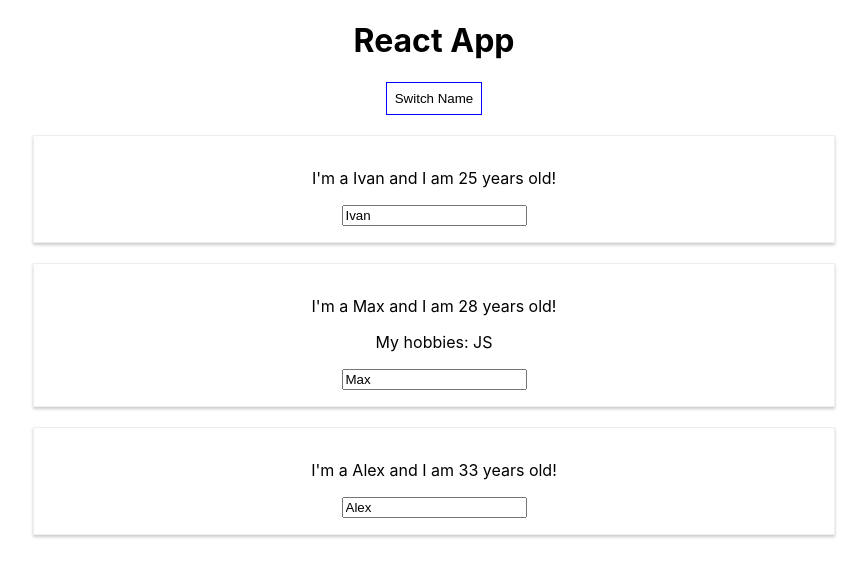
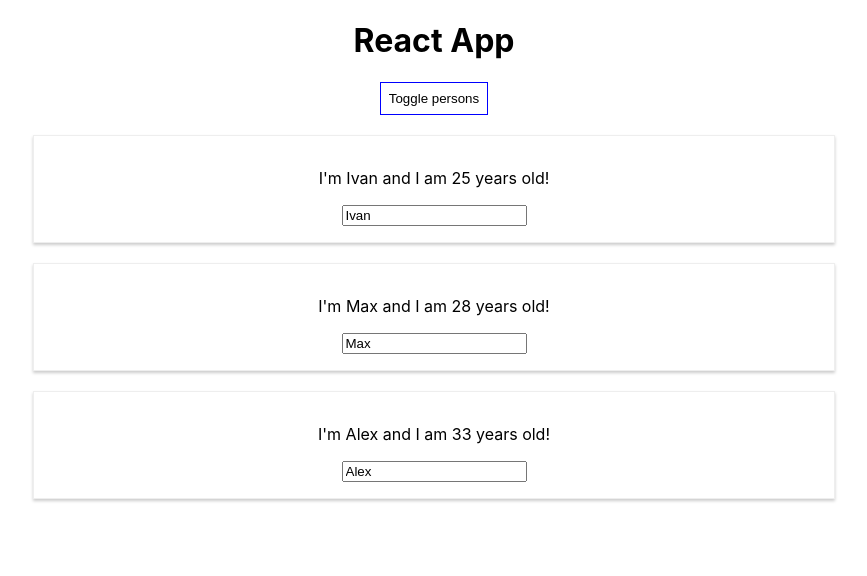
Before and after one commit to IvanKubrick/react-test-1, a React (Create React App) app: page / in a window 1280 px wide. Shown: the top 576 px of the page, without its empty margins (206-1073 px from the left). Built offline with nearby package versions, Linux system fonts and the light colour scheme.

Commit message:
Implement list of persons with updated methods

```diff
--- a/src/App.js
+++ b/src/App.js
@@ -6,29 +6,35 @@
 class App extends Component {
   state = {
     persons: [
-      { name: "Ivan", age: "25" },
-      { name: "Max", age: "28" },
-      { name: "Alex", age: "33" }
-    ]
+      { id: "0", name: "Ivan", age: "25" },
+      { id: "1", name: "Max", age: "28" },
+      { id: "2", name: "Alex", age: "33" }
+    ],
+    showPersons: true
   };
 
-  switchNameHandler = newName => {
-    this.setState({
-      persons: [
-        { name: newName, age: "26" },
-        { name: "MAX", age: "29" },
-        { name: "ALEX", age: "34" }
-      ]
-    });
+  togglePersonsHandler = () => {
+    this.setState({ showPersons: !this.state.showPersons });
   };
 
-  nameChangedHandler = event => {
+  deletePersonHandler = index => {
+    const persons = [...this.state.persons];
+
+    persons.splice(index, 1);
+    this.setState({ persons: persons });
+  };
+
+  nameChangedHandler = (event, id) => {
+    const personIndex = this.state.persons.findIndex(el => el.id === id);
+    const person = { ...this.state.persons[personIndex] };
+
+    person.name = event.target.value;
+
+    const persons = [...this.state.persons];
+    persons[personIndex] = person;
+
     this.setState({
-      persons: [
-        { name: "Ivan", age: "26" },
-        { name: event.target.value, age: "29" },
-        { name: "ALEX", age: "34" }
-      ]
+      persons: persons
     });
   };
 
@@ -40,33 +46,33 @@
       cursor: "pointer"
     };
 
+    let persons = null;
+
+    if (this.state.showPersons) {
+      persons = (
+        <div>
+          {this.state.persons.map((person, index) => {
+            return (
+              <Person
+                name={person.name}
+                age={person.age}
+                key={person.id}
+                click={() => this.deletePersonHandler(index)}
+                changed={event => this.nameChangedHandler(event, person.id)}
+              />
+            );
+          })}
+        </div>
+      );
+    }
+
     return (
       <div className="App">
         <h1>React App</h1>
-        <button
-          onClick={this.switchNameHandler.bind(this, "Andrew")}
-          style={style}
-        >
-          Switch Name
+        <button onClick={this.togglePersonsHandler} style={style}>
+          Toggle persons
         </button>
-        <Person
-          name={this.state.persons[0].name}
-          age={this.state.persons[0].age}
-          click={this.switchNameHandler.bind(this, "Andrew!")}
-        />
-        <Person
-          name={this.state.persons[1].name}
-          age={this.state.persons[1].age}
-          click={this.switchNameHandler.bind(this, "Andrew!")}
-          changed={this.nameChangedHandler}
-        >
-          My hobbies: JS
-        </Person>
-        <Person
-          name={this.state.persons[2].name}
-          age={this.state.persons[2].age}
-          click={this.switchNameHandler.bind(this, "Andrew!")}
-        />
+        {persons}
       </div>
     );
   }
--- a/src/Person/Person.js
+++ b/src/Person/Person.js
@@ -6,7 +6,7 @@
   return (
     <div className="Person">
       <p onClick={props.click}>
-        I'm a {props.name} and I am {props.age} years old!
+        I'm {props.name} and I am {props.age} years old!
       </p>
       <p>{props.children}</p>
       <input type="text" onChange={props.changed} value={props.name} />
```
